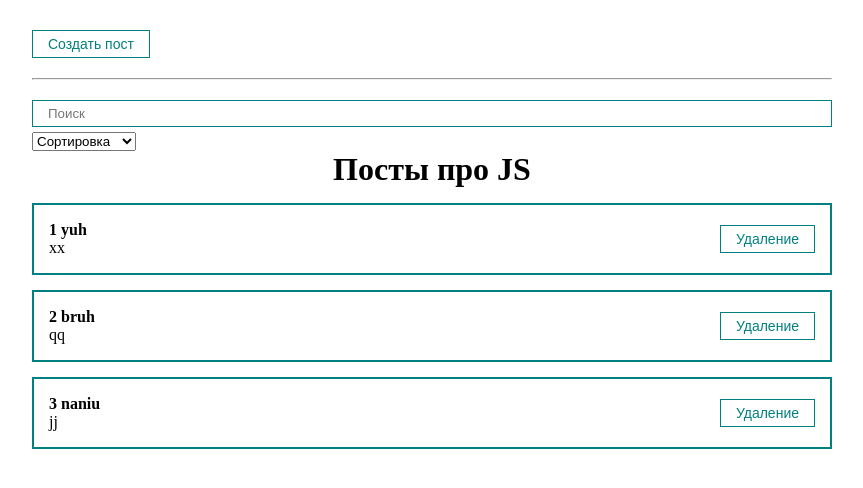
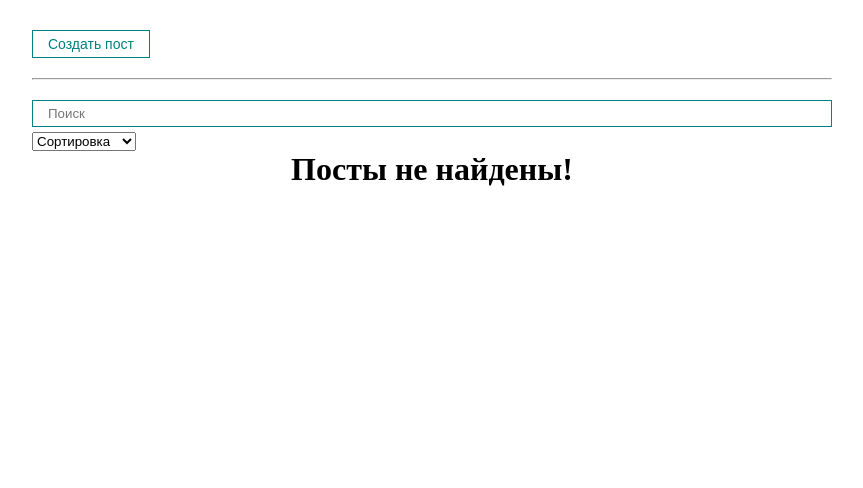
Before and after one commit to nocdim/posts_REACT, a React (Create React App) app: page / in a window 1280 px wide. Shown: the top 488 px of the page, without its empty margins (208-1071 px from the left). Built offline with nearby package versions, Linux system fonts and the light colour scheme.

Commit message:
custom hook done

```diff
--- a/src/App.js
+++ b/src/App.js
@@ -4,6 +4,7 @@
 import Postlist from "./components/Postlist";
 import MyButton from "./components/UI/button/MyButton";
 import MyModal from "./components/UI/modal/MyModal";
+import { usePosts } from "./hooks/usePosts";
 
 
 //import ClassCounter from "./components/ClassCounter";
@@ -12,28 +13,18 @@
 
 function App() {
 
-  const [posts, setPosts] = useState([
-    { id: 1, title: 'yuh', body: 'xx' },
-    { id: 2, title: 'bruh', body: 'qq' },
-    { id: 3, title: 'naniu', body: 'jj' }
-  ])
+  const [posts, setPosts] = useState([])
 
   //реализуем двустороннее связывание / делаем компонент упарвляемым
   const [filter, setFilter] = useState({ sort: '', query: '' })
   const [modal, setModal] = useState(false)
+  const sortedAndSearchedPosts = usePosts(posts, filter.sort, filter.query)
 
   // хук useMemo
 
-  const sortedPosts = useMemo(() => {
-    if (filter.sort) {
-      return [...posts].sort((a, b) => a[filter.sort].localeCompare(b[filter.sort]))
-    }
-    return posts
-  }, [filter.sort, posts])
 
-  const sortedAndSearchedPosts = useMemo(() => {
-    return sortedPosts.filter(post => post.title.toLowerCase().includes(filter.query.toLowerCase()))
-  }, [filter.query, sortedPosts])
+
+
 
 
   // const bodyInputRef = useRef() // способ получить данные из неуправляемого инпута
--- /dev/null
+++ b/src/hooks/usePosts.js
@@ -0,0 +1,21 @@
+import { useMemo } from "react"
+
+export const useSortedPosts = (posts, sort) => {
+    const sortedPosts = useMemo(() => {
+        if (sort) {
+          return [...posts].sort((a, b) => a[sort].localeCompare(b[sort]))
+        }
+        return posts
+      }, [sort, posts])
+
+      return sortedPosts
+}
+
+export const usePosts = (posts, sort, query) => {
+    const sortedPosts = useSortedPosts(posts, sort)
+    const sortedAndSearchedPosts = useMemo(() => {
+        return sortedPosts.filter(post => post.title.toLowerCase().includes(query.toLowerCase()))
+      }, [query, sortedPosts])
+
+      return sortedAndSearchedPosts
+}
```
